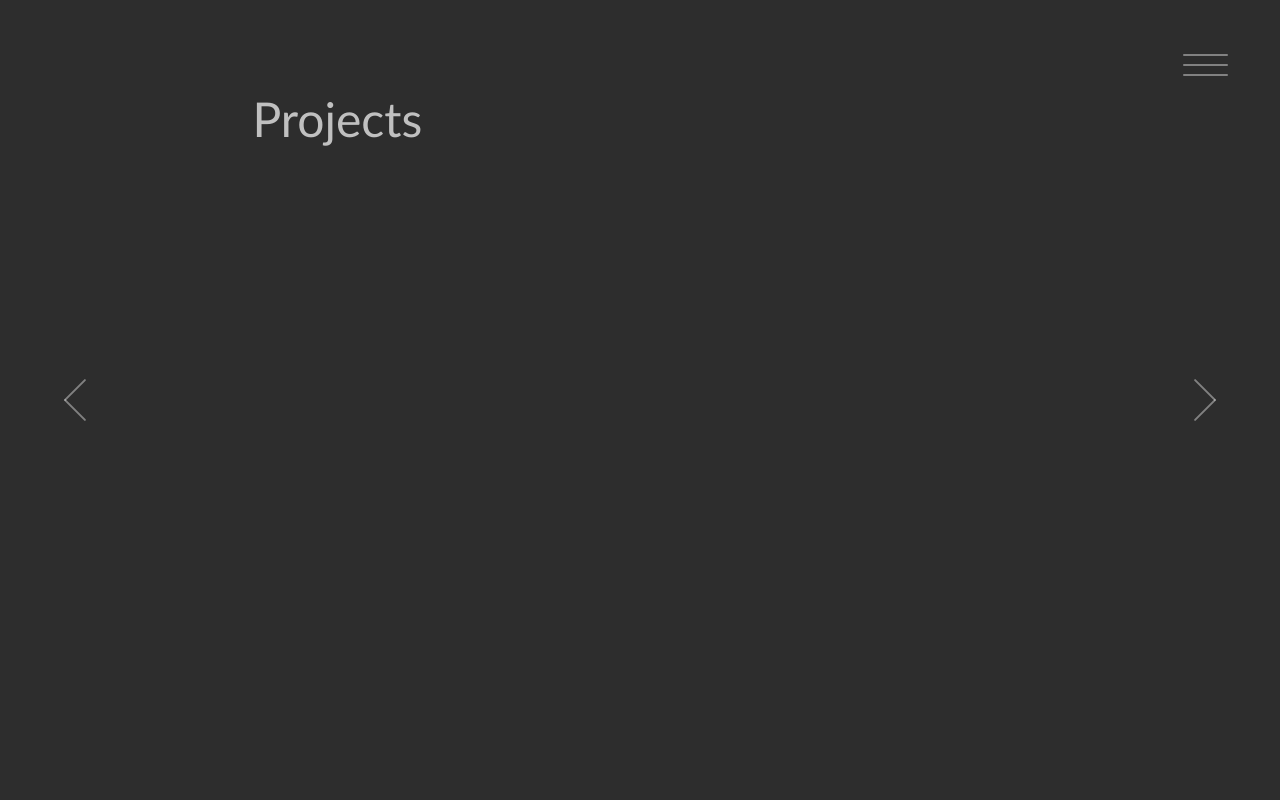
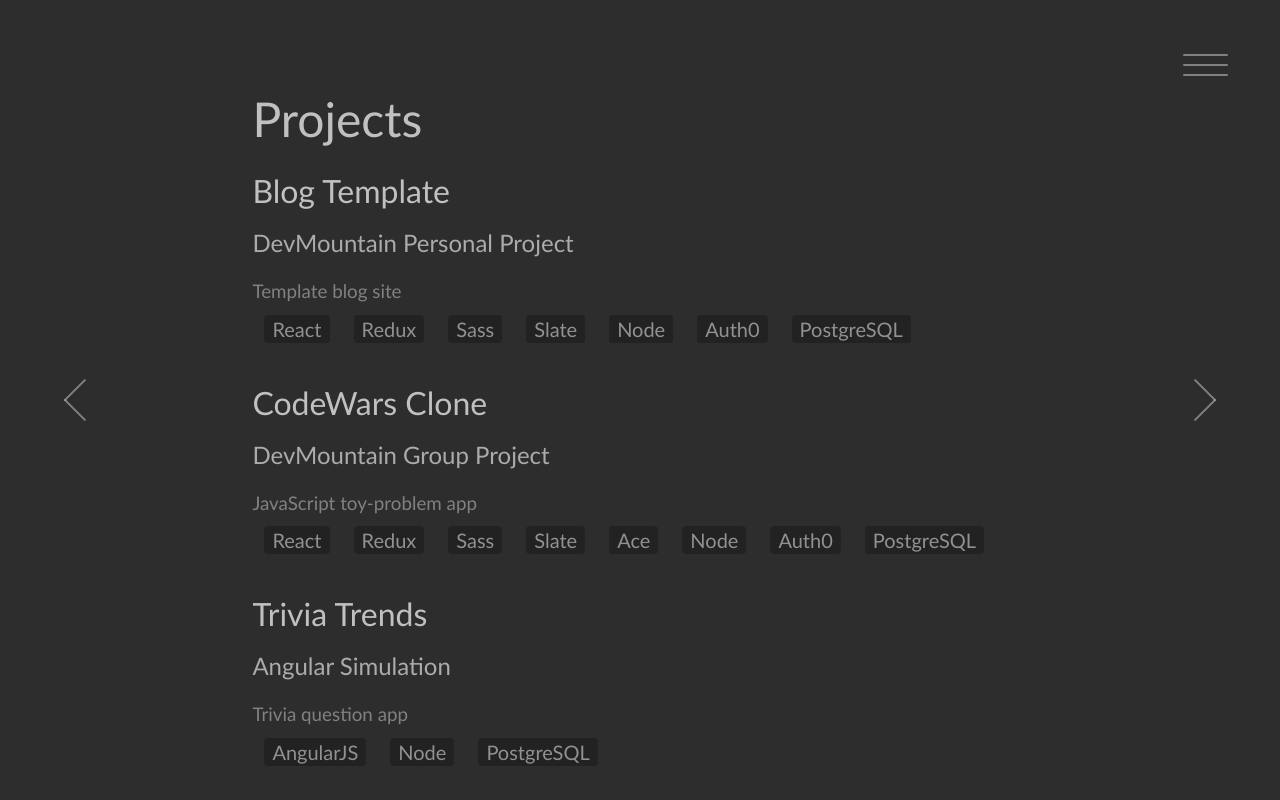
Before and after one commit to Tommydreamer57/react-portfolio, a React (Create React App) app: page /projects in a window 1280 px wide. Built offline with nearby package versions, Linux system fonts and the light colour scheme.

Commit message:
basic project structure

```diff
--- a/src/App.css
+++ b/src/App.css
@@ -36,6 +36,9 @@
     font-size: 1.5rem;
     color: rgba(255, 255, 255, 0.6);
     margin-bottom: 1.5rem; }
+  .content h4 {
+    font-size: 1.25rem;
+    color: rgba(255, 255, 255, 0.5); }
   .content p {
     font-size: 1.175rem;
     color: rgba(255, 255, 255, 0.4);
--- a/src/App.scss
+++ b/src/App.scss
@@ -46,6 +46,10 @@
         color: rgba(255, 255, 255, 0.6);
         margin-bottom: 1.5rem;
     }
+    h4 {
+        font-size: 1.25rem;
+        color: rgba(255, 255, 255, 0.5);
+    }
     p {
         font-size: 1.175rem;
         color: rgba(255, 255, 255, 0.4);
--- a/src/components/views/About/About.js
+++ b/src/components/views/About/About.js
@@ -1,8 +1,5 @@
 import React, { Component } from 'react';
 import Scrollbar from '../../Scrollbar/Scrollbar';
-
-// import Navbar from './Navbar';
-// import NavButtons from './buttons/buttons';
 
 export default class About extends Component {
     constructor(props) {
--- /dev/null
+++ b/src/components/views/Projects/Projects.css
@@ -0,0 +1,28 @@
+#Projects .project {
+  width: 100%;
+  display: flex;
+  flex-direction: column;
+  margin-bottom: 2rem; }
+  #Projects .project .info-wrapper {
+    display: flex;
+    justify-content: space-between; }
+  #Projects .project .tech-list {
+    width: 100%;
+    display: flex;
+    flex-flow: row wrap;
+    justify-content: flex-start;
+    align-items: center; }
+    #Projects .project .tech-list .Tech {
+      display: flex;
+      justify-content: flex-start;
+      align-items: center;
+      margin: 0.75rem; }
+      #Projects .project .tech-list .Tech h4 {
+        background: #222;
+        padding: 0.25rem 0.5rem;
+        border-radius: 0.25rem;
+        transition: font-size 0.3s, background-color 0.3s; }
+    #Projects .project .tech-list .Tech:hover {
+      cursor: default; }
+      #Projects .project .tech-list .Tech:hover h4 {
+        background: #252525; }
--- a/src/components/views/Projects/Projects.js
+++ b/src/components/views/Projects/Projects.js
@@ -1,12 +1,82 @@
 import React, { Component } from 'react';
 import Scrollbar from '../../Scrollbar/Scrollbar';
+import './Projects.css';
 
-// import Navbar from './Navbar';
-// import NavButtons from './buttons/buttons';
+function Project(project) {
+    return (
+        <div className="project">
+            <div className="info-wrapper">
+                <div className="info">
+                    <h2>{project.title}</h2>
+                    <h3>{project.subtitle}</h3>
+                    <p>{project.description}</p>
+                </div>
+                <img src={project.imgurl} />
+            </div>
+            <div className="tech-list">
+                {
+                    project.tech.map(Tech)
+                }
+            </div>
+        </div>
+    )
+}
+
+function Tech(tech) {
+    return (
+        <div className="Tech">
+            <h4>{tech.name}</h4>
+        </div>
+    )
+}
 
 export default class Projects extends Component {
     constructor(props) {
         super(props)
+        this.projects = [
+            {
+                title: "Blog Template",
+                subtitle: "DevMountain Personal Project",
+                description: "Template blog site",
+                imgurl: "",
+                tech: [
+                    { name: "React", icon: "devicon-react-original" },
+                    { name: "Redux", icon: "" },
+                    { name: "Sass", icon: "devicon-sass-original" },
+                    { name: "Slate", icon: "" },
+                    { name: "Node", icon: "devicon-nodejs-plain" },
+                    { name: "Auth0", icon: "" },
+                    { name: "PostgreSQL", icon: "devicon-postgresql-plain" },
+                ]
+            },
+            {
+                title: "CodeWars Clone",
+                subtitle: "DevMountain Group Project",
+                description: "JavaScript toy-problem app",
+                imgurl: "",
+                tech: [
+                    { name: "React", icon: "devicon-react-original" },
+                    { name: "Redux", icon: "" },
+                    { name: "Sass", icon: "devicon-sass-original" },
+                    { name: "Slate", icon: "" },
+                    { name: "Ace", icon: "" },
+                    { name: "Node", icon: "devicon-nodejs-plain" },
+                    { name: "Auth0", icon: "" },
+                    { name: "PostgreSQL", icon: "devicon-postgresql-plain" },
+                ]
+            },
+            {
+                title: "Trivia Trends",
+                subtitle: "Angular Simulation",
+                description: "Trivia question app",
+                imgurl: "",
+                tech: [
+                    { name: "AngularJS", icon: "devicon-angularjs-plain" },
+                    { name: "Node", icon: "devicon-nodejs-plain" },
+                    { name: "PostgreSQL", icon: "devicon-postgresql-plain" },
+                ]
+            },
+        ]
     }
     componentDidMount() {
         this.props.setRoute()
@@ -15,6 +85,9 @@
         return (
             <div className="content" id="Projects">
                 <h1>Projects</h1>
+                {
+                    this.projects.map(Project)
+                }
             </div>
         )
     }
--- /dev/null
+++ b/src/components/views/Projects/Projects.scss
@@ -0,0 +1,45 @@
+#Projects {
+    .project {
+        width: 100%;
+        display: flex;
+        flex-direction: column;
+        margin-bottom: 2rem;
+        .info-wrapper {
+            display: flex;
+            justify-content: space-between;
+            .info {
+
+            }
+            img {
+
+            }
+        }
+        .tech-list {
+            width: 100%;
+            display: flex;
+            flex-flow: row wrap;
+            justify-content: flex-start;
+            align-items: center;
+            .Tech {
+                display: flex;
+                justify-content: flex-start;
+                align-items: center;
+                // height: 3rem;
+                // width: 4rem;
+                margin: 0.75rem;
+                h4 {
+                    background: #222;
+                    padding: 0.25rem 0.5rem;
+                    border-radius: 0.25rem;
+                    transition: font-size 0.3s, background-color 0.3s;
+                }
+            }
+            .Tech:hover {
+                cursor: default;
+                h4 {
+                    background: #252525;
+                }
+            }
+        }
+    }
+}
--- a/src/components/views/Skills/Skills.css
+++ b/src/components/views/Skills/Skills.css
@@ -38,7 +38,6 @@
 
 #Skills .Skill {
   display: flex;
-  flex-direction: column;
   justify-content: center;
   align-items: center;
   height: 3rem;
@@ -50,14 +49,13 @@
     background: #222;
     padding: 0.5rem 0.75rem;
     border-radius: 0.25rem;
-    transition: font-size 0.3s, color 0.3s, background-color 0.3s; }
+    transition: font-size 0.3s, background-color 0.3s; }
 
 #Skills .Skill:hover {
   color: rgba(255, 255, 255, 0.9);
   cursor: default; }
   #Skills .Skill:hover h3 {
     font-size: 1.625rem;
-    color: rgba(255, 255, 255, 0.9);
     background: #252525; }
   #Skills .Skill:hover i {
     font-size: 2.575rem; }
--- a/src/components/views/Skills/Skills.scss
+++ b/src/components/views/Skills/Skills.scss
@@ -48,7 +48,7 @@
     }
     .Skill {
         display: flex;
-        flex-direction: column;
+        // flex-direction: column;
         justify-content: center;
         align-items: center;
         height: 3rem;
@@ -60,7 +60,7 @@
             background: #222;
             padding: 0.5rem 0.75rem;
             border-radius: 0.25rem;
-            transition: font-size 0.3s, color 0.3s, background-color 0.3s;
+            transition: font-size 0.3s, background-color 0.3s;
         }
     }
     .Skill:hover {
@@ -68,7 +68,7 @@
         cursor: default;
         h3 {
             font-size: 1.625rem;
-            color: rgba(255, 255, 255, 0.9);
+            // color: rgba(255, 255, 255, 0.9);
             background: #252525;
         }
         i {
```
Also changed, not shown: src/components/views/Skills/Skills.js (+0 -8 lines).
